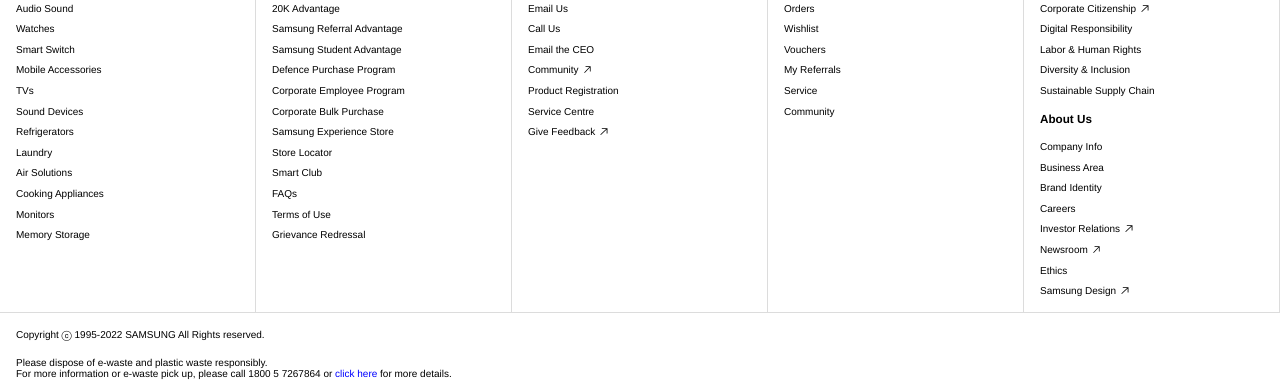
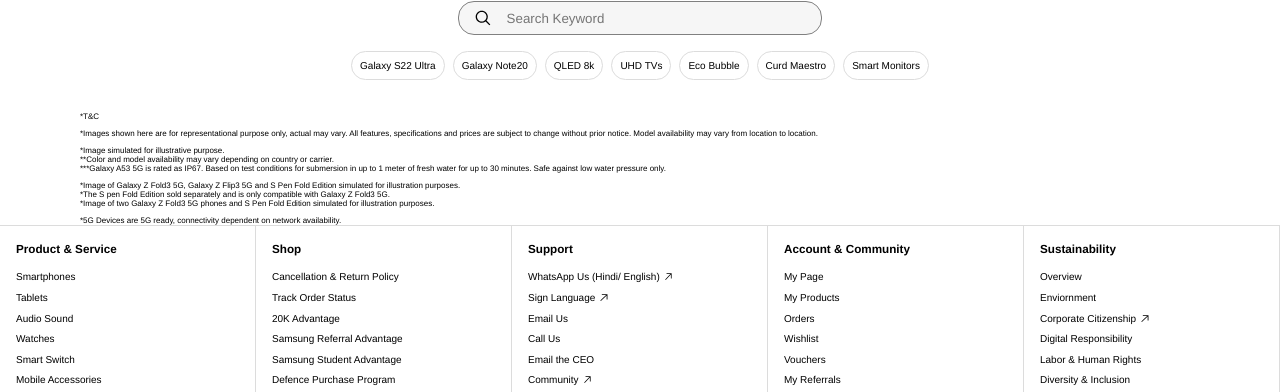
Before and after one commit to FAPractice/clone-samsung-website, a plain HTML site: page index.html in a window 1280 px wide. Shown: the part 167-559 px from the top of the page. Drawn offline with Linux system fonts and the light colour scheme.

Commit message:
Search Section, Fineprint

```diff
--- a/css/main.scss
+++ b/css/main.scss
@@ -263,3 +263,66 @@
     }
   }
 }
+
+.search {
+  display: flex;
+  flex-direction: column;
+  justify-content: center;
+  align-items: center;
+  padding: auto 1rem;
+  width: 100vw;
+  padding: 2rem;
+  gap: 1rem;
+
+  h1 {
+    font-size: 2.6vw;
+    width: fit-content;
+  }
+
+  .search-box {
+    width: 30%;
+    display: flex;
+    flex-direction: row;
+    padding: 0.5rem 1rem;
+    border-radius: 1rem;
+    border: gray solid 1px;
+    background-color: rgba($color: gainsboro, $alpha: 0.25);
+    gap: 1rem;
+
+    img {
+      width: 1rem;
+      height: 1rem;
+    }
+
+    input {
+      flex-grow: 1;
+      border: none;
+      background-color: transparent;
+      outline: none;
+    }
+  }
+
+  .chip-container {
+    display: flex;
+    gap: 0.5rem;
+    flex-wrap: wrap;
+    justify-content: center;
+    align-items: center;
+    width: 50%;
+  }
+
+  .chip {
+    border: gainsboro 1px solid;
+    border-radius: 100vmax;
+    padding: 0.5rem;
+    font-size: x-small;
+  }
+}
+
+.fineprint {
+  display: flex;
+  flex-direction: column;
+  gap: 0.5rem;
+  font-size: 0.5rem;
+  padding: 0px 5rem;
+}
--- a/index.html
+++ b/index.html
@@ -66,6 +66,55 @@
         <li class="nav-text">Product Registration</li>
       </ul>
     </nav>
+    <section class="search">
+      <h1>Looking for something else?</h1>
+      <div class="search-box">
+        <img src="./res/search.svg" />
+        <input type="search" name="search" placeholder="Search Keyword" />
+      </div>
+      <div class="chip-container">
+        <div class="chip">Galaxy S22 Ultra</div>
+        <div class="chip">Galaxy Note20</div>
+        <div class="chip">QLED 8k</div>
+        <div class="chip">UHD TVs</div>
+        <div class="chip">Eco Bubble</div>
+        <div class="chip">Curd Maestro</div>
+        <div class="chip">Smart Monitors</div>
+      </div>
+    </section>
+    <section class="fineprint">
+      <p>*T&C</p>
+      <p>
+        *Images shown here are for representational purpose only, actual may
+        vary. All features, specifications and prices are subject to change
+        without prior notice. Model availability may vary from location to
+        location.
+      </p>
+
+      <p>
+        *Image simulated for illustrative purpose.<br />
+        **Color and model availability may vary depending on country or carrier.
+        <br />
+        ***Galaxy A53 5G is rated as IP67. Based on test conditions for
+        submersion in up to 1 meter of fresh water for up to 30 minutes. Safe
+        against low water pressure only.
+      </p>
+
+      <p>
+        *Image of Galaxy Z Fold3 5G, Galaxy Z Flip3 5G and S Pen Fold Edition
+        simulated for illustration purposes.
+        <br />
+        *The S pen Fold Edition sold separately and is only compatible with
+        Galaxy Z Fold3 5G.
+        <br />
+        *Image of two Galaxy Z Fold3 5G phones and S Pen Fold Edition simulated
+        for illustration purposes.
+      </p>
+      <p>
+        *5G Devices are 5G ready, connectivity dependent on network
+        availability.
+      </p>
+    </section>
     <footer>
       <section>
         <h3>Product & Service</h3>
```
Also changed, not shown: css/main.css, 1 other file.
